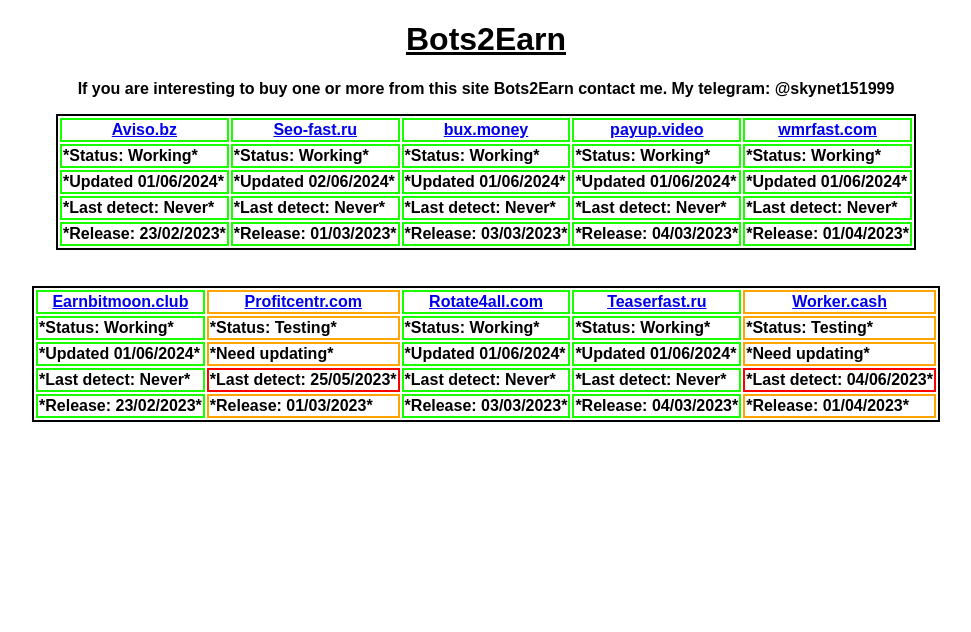
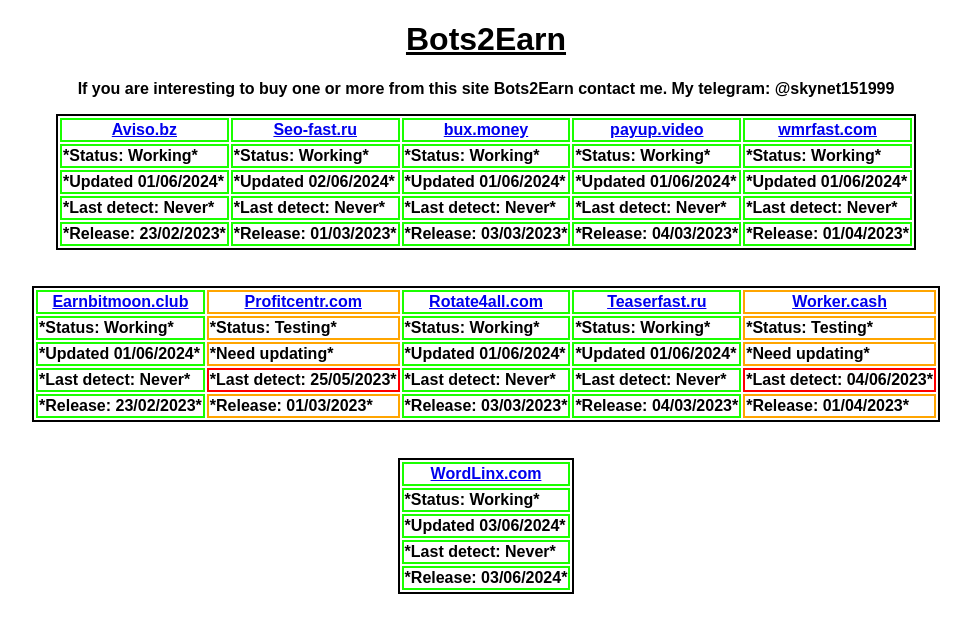
Before and after one commit to skynet19999/Bots2Earn, a plain HTML site: page index.html in a window 1280 px wide. Shown: the whole page, without its empty margins (154-1125 px from the left). Drawn offline with Linux system fonts and the light colour scheme.

Commit message:
Update index.html

```diff
--- a/index.html
+++ b/index.html
@@ -104,5 +104,34 @@
             </tr>
           </tbody>
       </table>
+    <br>
+      <br>
+      <table align="center" style="border: 2px solid rgb(0, 0, 0); font-family: Arial;">
+        <thead>
+          <tr>
+            <th style="border: 2px solid rgb(26, 255, 0);"><a href="https://wordlinx.com/892189" target="_blank">WordLinx.com</a></th>
+          </tr>
+        </thead>
+        <tbody>
+          <tr>
+            <td style="border: 2px solid rgb(26, 255, 0);"><b>*Status: Working*</b></td>
+          </tr>
+        </tbody>
+        <tbody>
+            <tr>
+              <td style="border: 2px solid rgb(26, 255, 0);"><b>*Updated 03/06/2024*</b></td>
+            </tr>
+          </tbody>
+          <tbody>
+            <tr>
+              <td style="border: 2px solid rgb(26, 255, 0);"><b>*Last detect: Never*</b></td>
+            </tr>
+          </tbody>
+          <tbody>
+            <tr>
+              <td style="border: 2px solid rgb(26, 255, 0);"><b>*Release: 03/06/2024*</b></td>
+            </tr>
+          </tbody>
+      </table>
 </body>
 </html>
```
